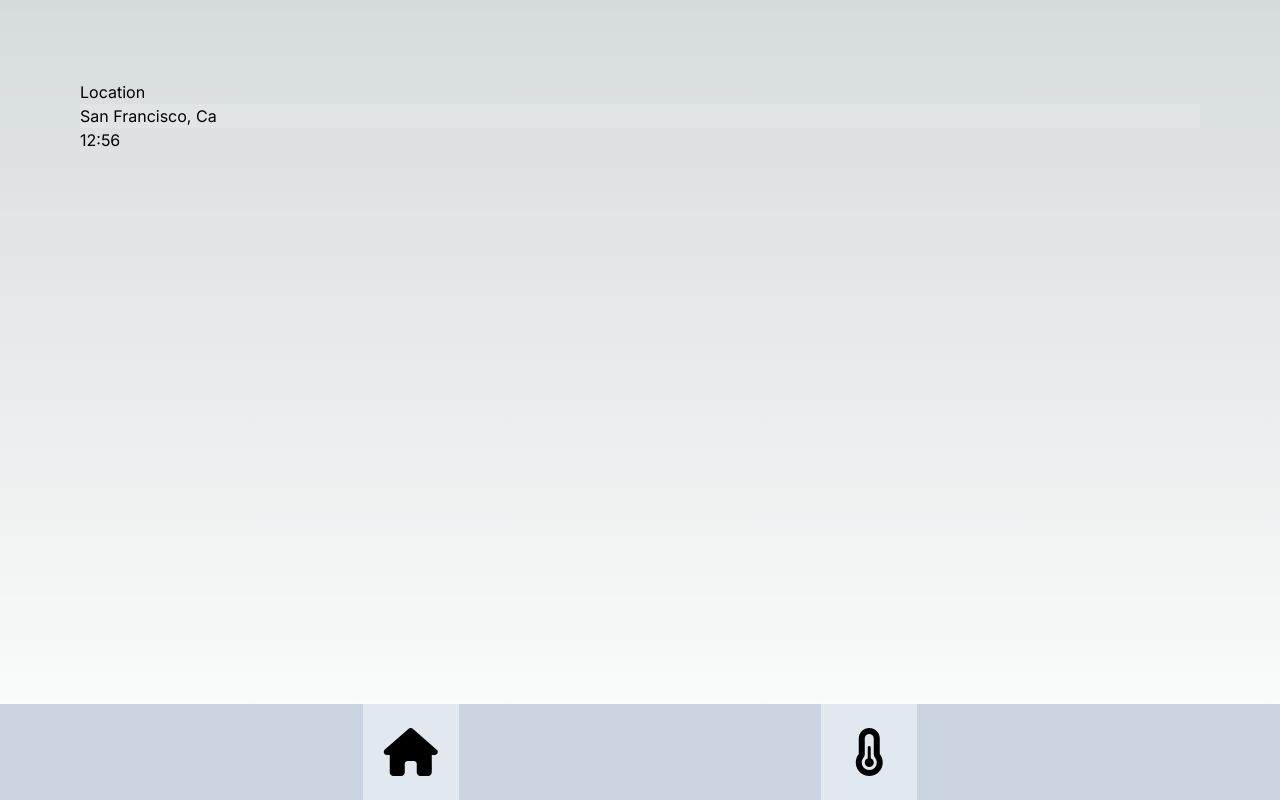
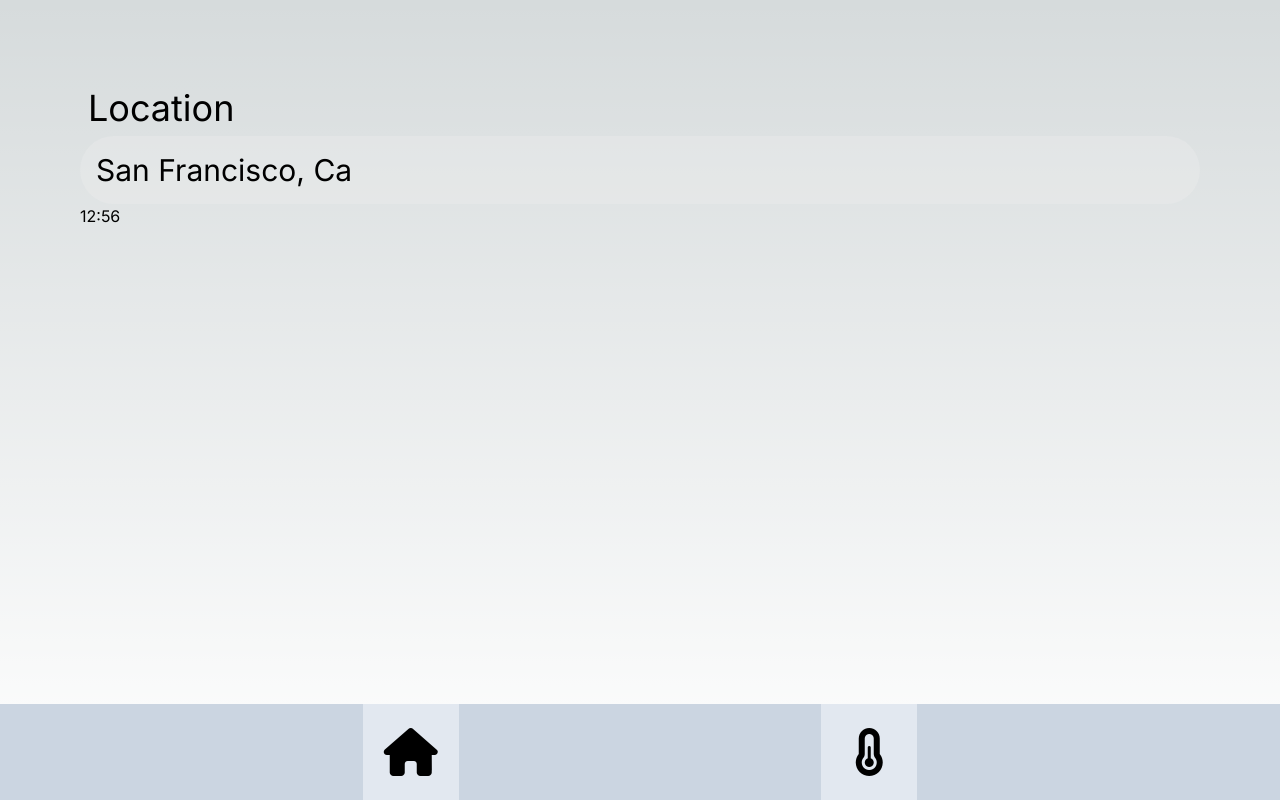
Before and after one commit to CHEUNG-K-Jeffrey/meteorological-conditions, a Next.js app: page / in a window 1280 px wide. Built offline with nearby package versions, Linux system fonts and the light colour scheme.

Commit message:
Make font larer and added padding and round border

```diff
--- a/src/app/page.jsx
+++ b/src/app/page.jsx
@@ -5,8 +5,8 @@ import NavigationBar from './NavigationBar';
 function Location() {
   return (
     <>
-      <div>Location</div>
-      <input type="text" placeholder="Location" value="San Francisco, Ca" disabled></input>
+      <div className="text-4xl p-2">Location</div>
+      <input className="text-3xl p-4 rounded-full" type="text" placeholder="Location" value="San Francisco, Ca" disabled></input>
     </>
   )
 }
```
